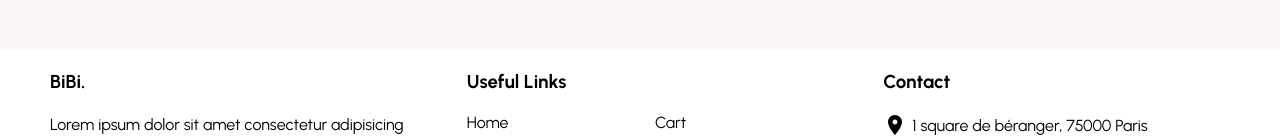
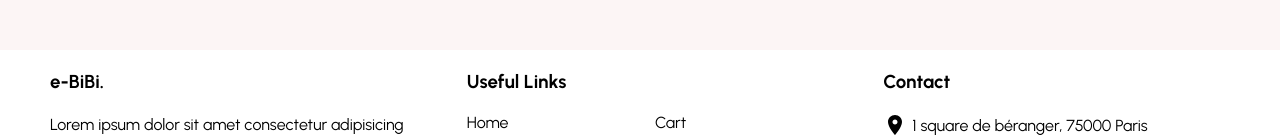
Before and after one commit to FaridAmimri/e-commerce-front, a React (Create React App) app: page / in a window 1280 px wide. Shown: the part 2012-2152 px from the top of the page. Built offline with nearby package versions, Linux system fonts and the light colour scheme; no server answers.

Commit message:
Update logo name

```diff
--- a/src/components/Footer.jsx
+++ b/src/components/Footer.jsx
@@ -14,7 +14,7 @@ function Footer() {
   return (
     <Container>
       <Left>
-        <Title>BiBi.</Title>
+        <Title>e-BiBi.</Title>
         <Description>
           Lorem ipsum dolor sit amet consectetur adipisicing elit. At quia
           minima aut repellendus quo. Suscipit distinctio dolor asperiores
```
